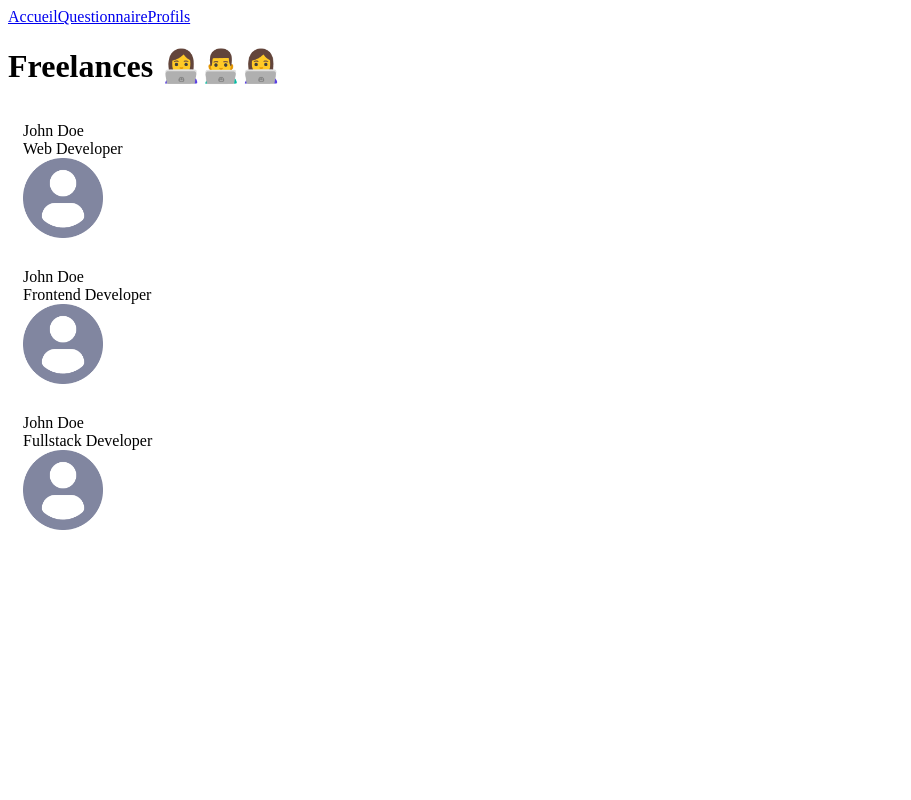
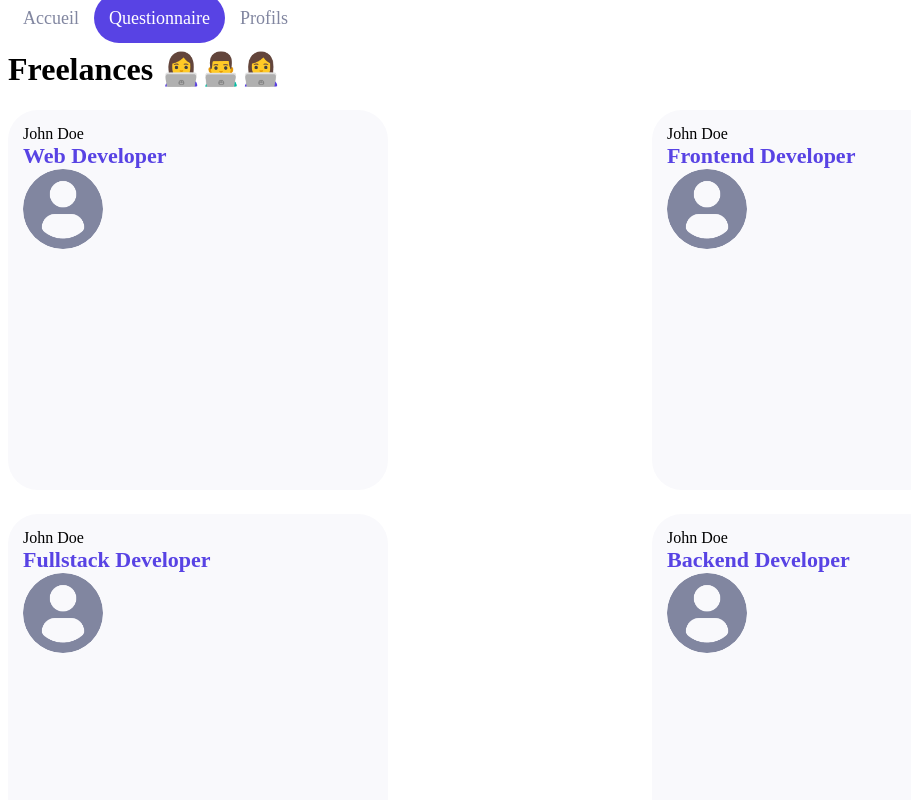
Before and after one commit to Ambrosioc/Shiny-Agency-react, a React (Create React App) app: page /freelances in a window 1280 px wide. Shown: the top 800 px of the page, without its empty margins (0-911 px from the left). Built offline with nearby package versions, Linux system fonts and the light colour scheme.

Commit message:
add styled-components in the projet

```diff
--- a/package.json
+++ b/package.json
@@ -11,6 +11,7 @@
     "react-dom": "^18.2.0",
     "react-router-dom": "^6.4.1",
     "react-scripts": "5.0.1",
+    "styled-components": "^5.3.6",
     "web-vitals": "^2.1.4"
   },
   "scripts": {
--- a/src/Components/Card/Card.jsx
+++ b/src/Components/Card/Card.jsx
@@ -1,15 +1,44 @@
 import React from "react";
 import PropTypes from "prop-types";
+import styled from "styled-components";
+import color from "../../utils/styles/colors";
+
+const CardLabel = styled.span`
+  color: #5843e4;
+  font-size: 22px;
+  font-weight: bold;
+`;
+
+const CardPicture = styled.img`
+  height: 80px;
+  width: 80px;
+  border-radius: 50%;
+`;
+
+const CardWrapper = styled.div`
+  display: flex;
+  flex-direction: column;
+  padding: 15px;
+  background-color: ${color.backgroundLight};
+  border-radius: 30px;
+  width: 350px;
+  height: 350px;
+  transition: 200ms;
+  &:hover {
+    cursor: pointer;
+    box-shadow: 0 0 10px 0 rgba(0, 0, 0, 0.2);
+  }
+`;
 
 // <== props is an object and i can destructure it Card({jobTitle, picture, name}) ==>
-function Card(props) {
+function Card({ title, label, picture }) {
   // <= this is a component that will render a card with the props passed to it
   return (
-    <div style={{ display: "flex", flexDirection: "column", padding: 15 }}>
-      <span>{props.title}</span>
-      <span>{props.label}</span>
-      <img src={props.picture} alt="freelance" heignt={80} width={80} />
-    </div>
+    <CardWrapper>
+      <span>{title}</span>
+      <CardLabel>{label}</CardLabel>
+      <CardPicture src={picture} alt="freelance" />
+    </CardWrapper>
   );
 }
 
--- a/src/Components/Header/Nav.jsx
+++ b/src/Components/Header/Nav.jsx
@@ -1,13 +1,27 @@
 import React from "react";
 import { Link } from "react-router-dom";
+import styled from "styled-components";
+import colors from "../../utils/styles/colors";
+
+const StyledLink = styled(Link)`
+  padding: 15px;
+  color: #8186a0;
+  text-decoration: none;
+  font-size: 18px;
+  ${(props) =>
+    props.isFullLink &&
+    `color: #fff; border-radius: 30px; background-color: ${colors.primary};`}
+`;
 
 function Nav() {
   return (
     <>
       <nav>
-        <Link to="/">Accueil</Link>
-        <Link to="/survey/1">Questionnaire</Link>
-        <Link to="/freelances">Profils</Link>
+        <StyledLink to="/">Accueil</StyledLink>
+        <StyledLink to="/survey/1" isFullLink>
+          Questionnaire
+        </StyledLink>
+        <StyledLink to="/freelances">Profils</StyledLink>
       </nav>
     </>
   );
--- a/src/Pages/Freelances/Freelances.jsx
+++ b/src/Pages/Freelances/Freelances.jsx
@@ -1,11 +1,20 @@
 import React from "react";
-import Card from "../../Components/Card/Card";
+import Card from "../../components/card/Card";
 import freelanceProfiles from "./freelanceProfiles";
+import styled from "styled-components";
+
+const CardsContainer = styled.div`
+  display: grid;
+  gap: 24px;
+  grid-templete-rows: 350px 350px;
+  grid-template-columns: repeat(2, 1fr);
+`;
 
 function Freelances() {
   return (
     <div>
       <h1>Freelances 👩‍💻👨‍💻👩‍💻 </h1>
+      <CardsContainer>
         {freelanceProfiles.map(
           (
             profile,
@@ -19,6 +28,7 @@ function Freelances() {
             />
           )
         )}
+      </CardsContainer>
     </div>
   );
 }
--- a/src/Pages/Freelances/freelanceProfiles.jsx
+++ b/src/Pages/Freelances/freelanceProfiles.jsx
@@ -17,6 +17,31 @@ const freelanceProfiles = [
     jobTitle: "Fullstack Developer",
     picture: DafaultPicture,
   },
+  {
+    name: "John Doe",
+    jobTitle: "Backend Developer",
+    picture: DafaultPicture,
+  },
+  {
+    name: "John Doe",
+    jobTitle: "Web Developer",
+    picture: DafaultPicture,
+  },
+  {
+    name: "John Doe",
+    jobTitle: "Frontend Developer",
+    picture: DafaultPicture,
+  },
+  {
+    name: "John Doe",
+    jobTitle: "Fullstack Developer",
+    picture: DafaultPicture,
+  },
+  {
+    name: "John Doe",
+    jobTitle: "Backend Developer",
+    picture: DafaultPicture,
+  },
 ];
 
 export default freelanceProfiles;
--- a/src/Pages/Home.jsx
+++ b/src/Pages/Home.jsx
@@ -1,7 +1,29 @@
-import React from "react";
+import React, { useState } from "react";
+import styled from "styled-components";
+
+const HomeContainer = styled.div`
+  width: 100%;
+  display: flex;
+  align-items: center;
+  flex-direction: column;
+`;
+
+const Ballon = styled.div`
+  height: 100px;
+  width: 100px;
+  background-color: #5843e4;
+  border-radius: 50%;
+  transform: scale(${(props) => props.size});
+`;
 
 function Home() {
-  return <div>Home</div>;
+  const [size, setSize] = useState(1);
+  return (
+    <HomeContainer>
+      <h1 onClick={() => setSize(size + 0.1)}>Page d'accueil 🏠</h1>
+      <Ballon size={size} />
+    </HomeContainer>
+  );
 }
 
 export default Home;
--- /dev/null
+++ b/src/utils/styles/colors.jsx
@@ -0,0 +1,7 @@
+const color = {
+  primary: "#5843E4",
+  secondary: "#8186A0",
+  backgroundLight: "#F9F9FC",
+};
+
+export default color;
```
Also changed, not shown: src/App.js (+4 -4 lines), 1 other file (tests, documents, lock files or other folders). Lines whose indentation alone changed are shown as unchanged.
